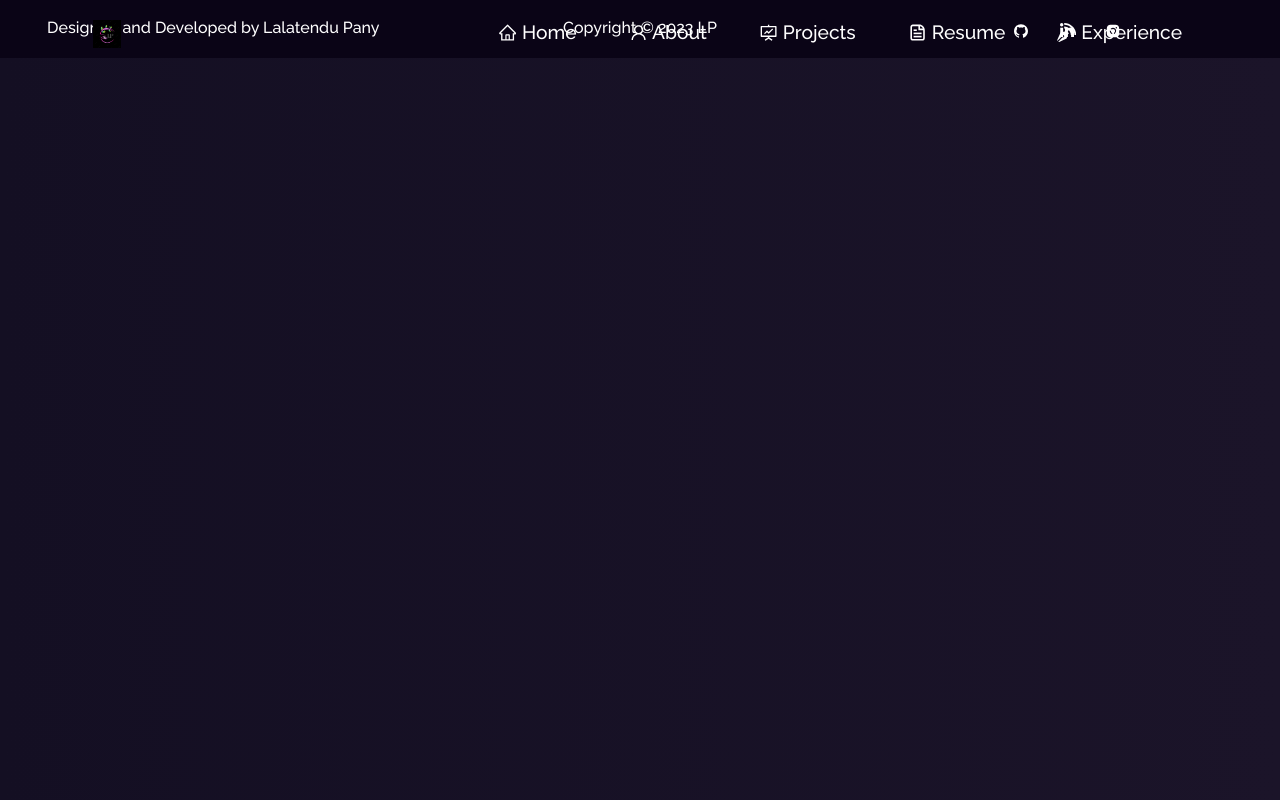
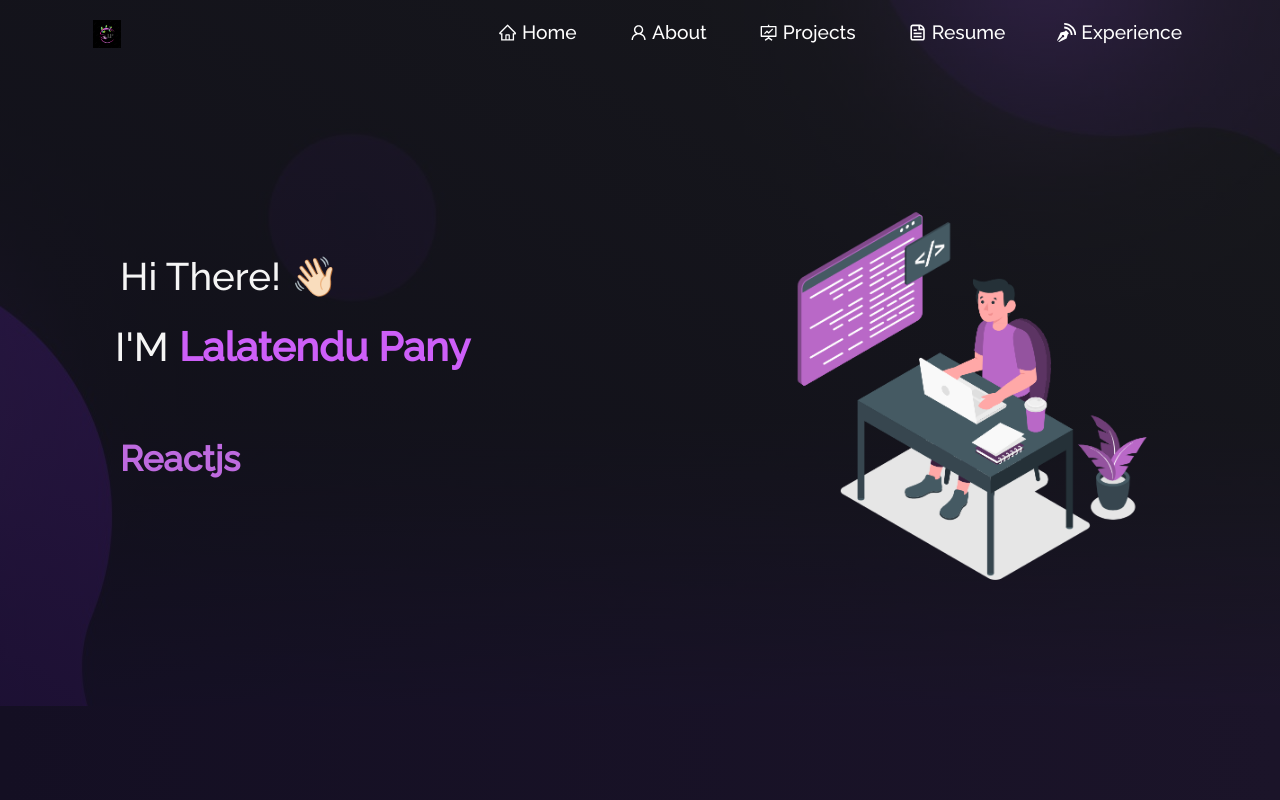
Before and after one commit to lalatendu65/Myportfolios, a React (Create React App) app: page / in a window 1280 px wide. Shown: the top 800 px of the page. Built offline with nearby package versions, Linux system fonts and the light colour scheme.

Commit message:
Projects route update

```diff
--- a/src/components/Home/Home2.tsx
+++ b/src/components/Home/Home2.tsx
@@ -55,7 +55,7 @@ function Home2() {
             <h1>FIND ME ON</h1>
             <p>
               Feel free to{" "}
-              <Link to="/Myportfolios/contact_me" className="purple">
+              <Link to="/contact_me" className="purple">
                 connect{" "}
               </Link>
               with me
--- a/src/components/Navbar.tsx
+++ b/src/components/Navbar.tsx
@@ -48,25 +48,25 @@ function NavBar() {
             </Nav.Item>
 
             <Nav.Item>
-              <Nav.Link as={Link} to="/Myportfolios/about" onClick={() => updateExpanded(false)}>
+              <Nav.Link as={Link} to="/about" onClick={() => updateExpanded(false)}>
                 <AiOutlineUser style={{ marginBottom: "2px" }} /> About
               </Nav.Link>
             </Nav.Item>
 
             <Nav.Item>
-              <Nav.Link as={Link} to="/Myportfolios/project" onClick={() => updateExpanded(false)}>
+              <Nav.Link as={Link} to="/project" onClick={() => updateExpanded(false)}>
                 <AiOutlineFundProjectionScreen style={{ marginBottom: "2px" }} /> Projects
               </Nav.Link>
             </Nav.Item>
 
             <Nav.Item>
-              <Nav.Link as={Link} to="/Myportfolios/resume" onClick={() => updateExpanded(false)}>
+              <Nav.Link as={Link} to="/resume" onClick={() => updateExpanded(false)}>
                 <CgFileDocument style={{ marginBottom: "2px" }} /> Resume
               </Nav.Link>
             </Nav.Item>
 
             <Nav.Item>
-              <Nav.Link as={Link} to="/Myportfolios/experience" onClick={() => updateExpanded(false)}>
+              <Nav.Link as={Link} to="/experience" onClick={() => updateExpanded(false)}>
                 <ImBlog style={{ marginBottom: "2px" }} /> Experience
               </Nav.Link>
             </Nav.Item>
--- a/src/constants/routes.ts
+++ b/src/constants/routes.ts
@@ -1,9 +1,9 @@
 export const routes={
-    home:"/Myportfolios/",
-    projects:"/Myportfolios/project",
-    about:"/Myportfolios/about",
-    experience:"/Myportfolios/experience",
-    contactMe:"/Myportfolios/contact_me",
-    resume:"/Myportfolios/resume",
-    notFound:"/Myportfolios/*"
+    home:"/",
+    projects:"/project",
+    about:"/about",
+    experience:"/experience",
+    contactMe:"/contact_me",
+    resume:"/resume",
+    notFound:"/*"
 }
```
